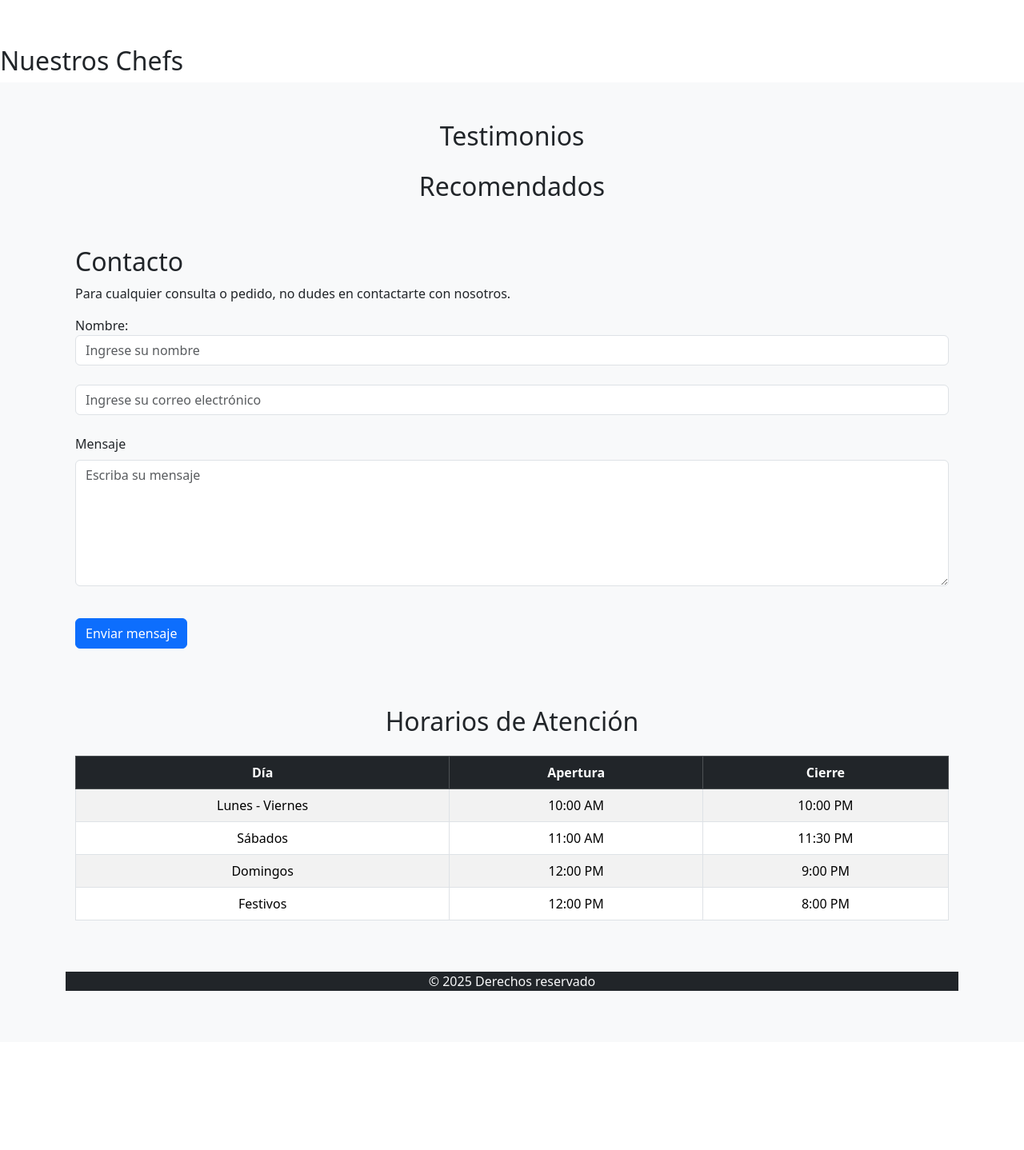
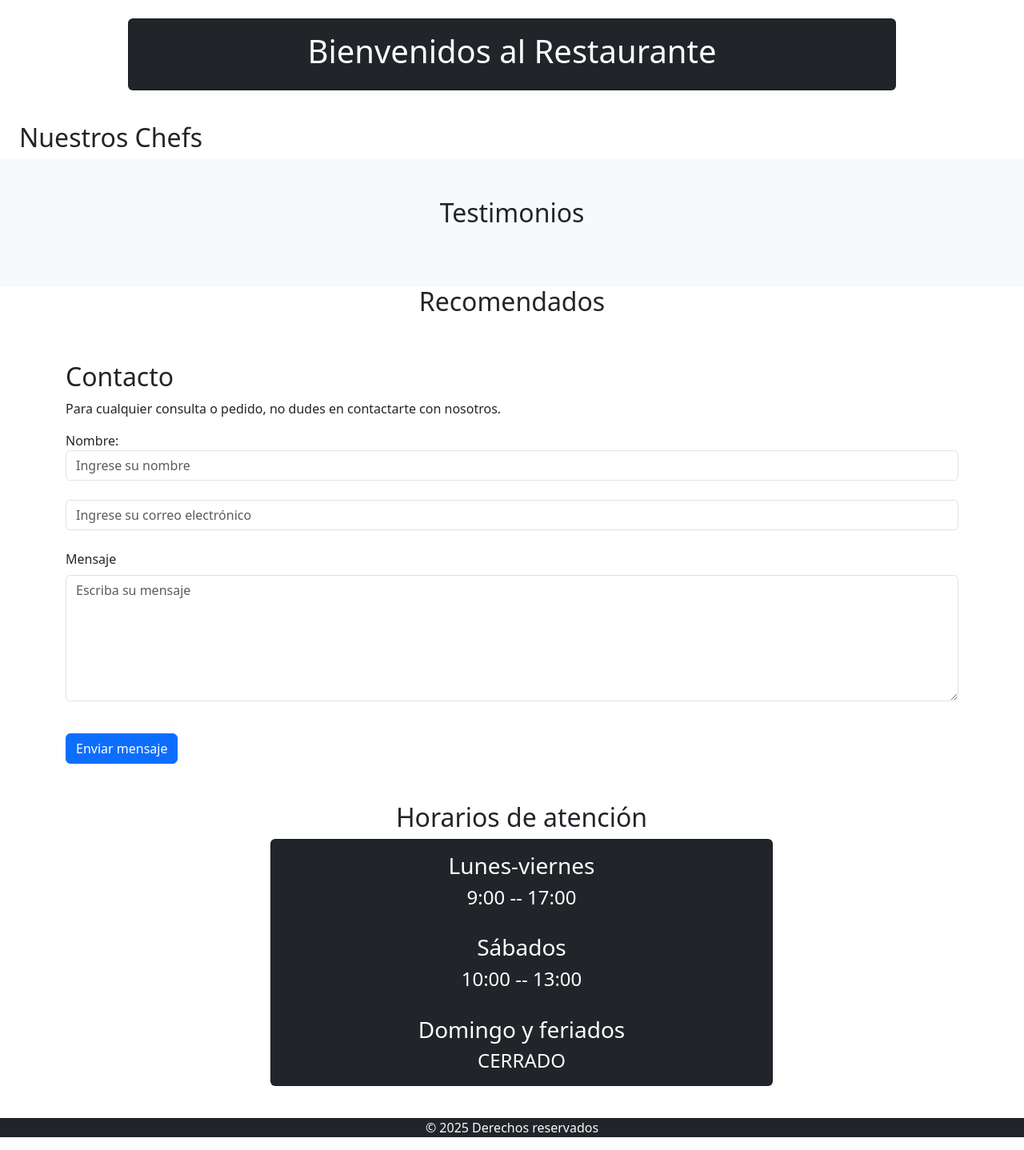
Before and after one commit to StevenWearVlog/restaurante_Dise-oAlgoritmos, a PHP site: page /Restaurante/ in a window 1280 px wide. Shown: the part 457-1895 px from the top of the page at 80% size. Before the commit the page ends 1696 px from the top, so only its background shows below. Run offline with PHP 8.4, Linux system fonts and the light colour scheme; data that the repository does not hold is empty.

Commit message:
pendiente la carga de archivos en toda la pagina

```diff
--- a/index.php
+++ b/index.php
@@ -18,32 +18,33 @@ $platos->execute();
 $menuLista = $platos->fetchAll(PDO::FETCH_ASSOC);
 ?>
 
+
 <!doctype html>
 <html lang="en">
+
 <head>
     <title>Restaurante</title>
     <!-- Required meta tags -->
     <meta charset="utf-8" />
     <meta
         name="viewport"
-            content="width=device-width, initial-scale=1, shrink-to-fit=no"
-        />
+        content="width=device-width, initial-scale=1, shrink-to-fit=no" />
 
-        <!-- Bootstrap CSS v5.2.1 -->
     <link
         href="https://cdn.jsdelivr.net/npm/bootstrap@5.3.2/dist/css/bootstrap.min.css"
         rel="stylesheet"
         integrity="sha384-T3c6CoIi6uLrA9TneNEoa7RxnatzjcDSCmG1MXxSR1GAsXEV/Dwwykc2MPK8M2HN"
-            crossorigin="anonymous"
-        />
+        crossorigin="anonymous" />
+    <link rel="stylesheet" href="styles/main.css">
+
+
 </head>
 
 <body>
+    <nav class="navbar navbar-expand-lg navbar-dark bg-dark md-auto">
+        <div class="container">
 
-
-<nav class="navbar navbar-expand navbar-dark bg-dark">
-    <div class="container">
-<a class="navbar-brand" href="#">Restaurante </a>
+            <a class="navbar-brand" href="#">Restaurante</a>
             <button class="navbar-toggler" type="button" data-bs-toggle="collapse" data-bs-target="#navbarNav"
                 aria-controls="navbarNav" aria-expanded="false" aria-label="Toggle navigation">
                 <span class="navbar-toggler-icon"></span>
@@ -76,37 +77,41 @@ $menuLista = $platos->fetchAll(PDO::FETCH_ASSOC);
 
         </div>
 
-    <button class="navbar-toggler" type="button" data-bs-toggle="collapse" data-bs-target="#navbarNav" aria-controls="navbarNav" aria-expanded="false" aria-label="Toggle navigation"><span class="navbar-toggler-icon"></span></button>
-    <div class="collapse #navbar-collapse" id="navbarNav"></div>
 
 
     </nav>
 
     <section id="banner" class="container-fluid p-0">
-    <div class="banner-img" style="position: relative; background: url('/images/banner.jpg') center/cover no-repeat; height: 400px;">
-
-        <div class="banner-text" style="position:absolute; top:50%; left:50%; transform: translate(-50%, -50%); text-align:center; color:#fff;">
-
+        <div class="banner-img" style="position:relative; background:url('images/stake2.jpg') center/cover no-repeat; height: 400px;">
+            <div class="banner-text" style="position:absolute; top:50%; left: 50%; transform:translate(-50%, -50%); text-align:center;">
                 <?php foreach ($listaBanner as $banner): ?>
 
                     <h1><?php echo $banner["titulo"]; ?></h1>
                     <p><?php echo $banner["descripcion"] ?></p>
                     <a href="<?php echo $banner["link"] ?>" class="btn btn-primary">Ver menú</a>
                 <?php endforeach ?>
+            </div>
 
-            <h1>Restaurante Freddy</h1>
-            <p>Bienvenido a nuestro restaurante</p>
-            <a href="menu" class="btn btn-primary">Reserva tu mesa</a>
+        </div>
+
+    </section>
+    <br>
+    <div class="d-flex justify-content-center">
+        <div class="card text-white bg-dark mb-3 w-75">
+            <div class="card-body">
+                <h1 class="card-title" style="text-align: center;">Bienvenidos al Restaurante</h1>
+
             </div>
         </div>
-</section>
-<br>
-<section id="Chef" style="margin-top:10px;" >
+    </div>
+
 
     <br>
+
+    <section id="Chef" class="ms-4">
+        <h2>Nuestros Chefs</h2>
+        <br>
         <div class="row row-cols-3 row-cols-md-d g-4">
-
-            <h2>Nuestros Chefs</h2>
             <?php foreach ($chefLista1 as $chef): ?>
                 <div class="col d-flex justify-content-center">
                     <div class="card h-100">
@@ -153,14 +158,19 @@ $menuLista = $platos->fetchAll(PDO::FETCH_ASSOC);
         </div>
         </div>
 
+
+
+
     </section>
+
 
     <section id="testimonios" class="bg-light py-5">
         <div class="container">
-        <h2 class="text-center mb-4"> Testimonios</h2>
-        <div class="row">
 
 
+            <h2 class="text-center mb-4">Testimonios</h2>
+
+            <div class="row">
                 <?php foreach ($testimoniosList as $testimonio): ?>
 
                     <div class="col-md-6 d-flex">
@@ -174,6 +184,12 @@ $menuLista = $platos->fetchAll(PDO::FETCH_ASSOC);
                         </div>
                     </div>
                 <?php endforeach ?>
+
+            </div>
+
+        </div>
+
+    </section>
 
     <section id="menu">
         <div class="container">
@@ -200,6 +216,10 @@ $menuLista = $platos->fetchAll(PDO::FETCH_ASSOC);
 
         </div>
 
+    </section>
+
+
+
     <section id="contacto" class="container mt-4"><br>
         <h2>Contacto</h2>
         <p>Para cualquier consulta o pedido, no dudes en contactarte con nosotros.</p>
@@ -221,62 +241,47 @@ $menuLista = $platos->fetchAll(PDO::FETCH_ASSOC);
 
     </section>
     <br>
+    <section id="Horarios" class="ms-4 mt-4">
+        <h2 style="text-align: center;">Horarios de atención</h2>
+        <div class="d-flex justify-content-center">
+            <div class="card text-white bg-dark mb-3 card text-white bg-dark mb-3 w-50">
+                <div class="card-body">
+                    <h3 class="card-title" style="text-align: center;">Lunes-viernes</h3>
+                    <h4 class="card-text" style="text-align: center;">9:00 -- 17:00</h4>
+                    <br>
+                    <h3 class="card-title" style="text-align: center;">Sábados</h3>
+                    <h4 class="card-text" style="text-align: center;">10:00 -- 13:00</h4>
+                    <br>
+                    <h3 class="card-title" style="text-align: center;">Domingo y feriados</h3>
+                    <h4 class="card-text" style="text-align: center;">CERRADO</h4>
 
-<section id="horarios" class="container my-5">
-    <h2 class="text-center mb-4">Horarios de Atención</h2>
-    <div class="table-responsive">
-        <table class="table table-striped table-bordered text-center">
-            <thead class="table-dark">
-                <tr>
-                    <th>Día</th>
-                    <th>Apertura</th>
-                    <th>Cierre</th>
-                </tr>
-            </thead>
-            <tbody>
-                <tr>
-                    <td>Lunes - Viernes</td>
-                    <td>10:00 AM</td>
-                    <td>10:00 PM</td>
-                </tr>
-                <tr>
-                    <td>Sábados</td>
-                    <td>11:00 AM</td>
-                    <td>11:30 PM</td>
-                </tr>
-                <tr>
-                    <td>Domingos</td>
-                    <td>12:00 PM</td>
-                    <td>9:00 PM</td>
-                </tr>
-                <tr>
-                    <td>Festivos</td>
-                    <td>12:00 PM</td>
-                    <td>8:00 PM</td>
-                </tr>
-            </tbody>
-        </table>
                 </div>
+            </div>
+        </div>
+
     </section>
+    <br>
+
+
 
     <header>
         <!-- place navbar here -->
     </header>
     <main></main>
-        <footer class="bg-dark  text-light text-center">
-            <p> &copy; 2025 Derechos reservado</p>
+    <footer class="bg-dark text-light text-center">
+        <p> &copy; 2025 Derechos reservados</p>
+
     </footer>
     <!-- Bootstrap JavaScript Libraries -->
     <script
         src="https://cdn.jsdelivr.net/npm/@popperjs/core@2.11.8/dist/umd/popper.min.js"
         integrity="sha384-I7E8VVD/ismYTF4hNIPjVp/Zjvgyol6VFvRkX/vR+Vc4jQkC+hVqc2pM8ODewa9r"
-            crossorigin="anonymous"
-        ></script>
+        crossorigin="anonymous"></script>
 
     <script
         src="https://cdn.jsdelivr.net/npm/bootstrap@5.3.2/dist/js/bootstrap.min.js"
         integrity="sha384-BBtl+eGJRgqQAUMxJ7pMwbEyER4l1g+O15P+16Ep7Q9Q+zqX6gSbd85u4mG4QzX+"
-            crossorigin="anonymous"
-        ></script>
+        crossorigin="anonymous"></script>
 </body>
+
 </html>
```
Also changed, not shown: restaurante.sql (+89 -1 lines). Lines whose indentation alone changed are shown as unchanged.
